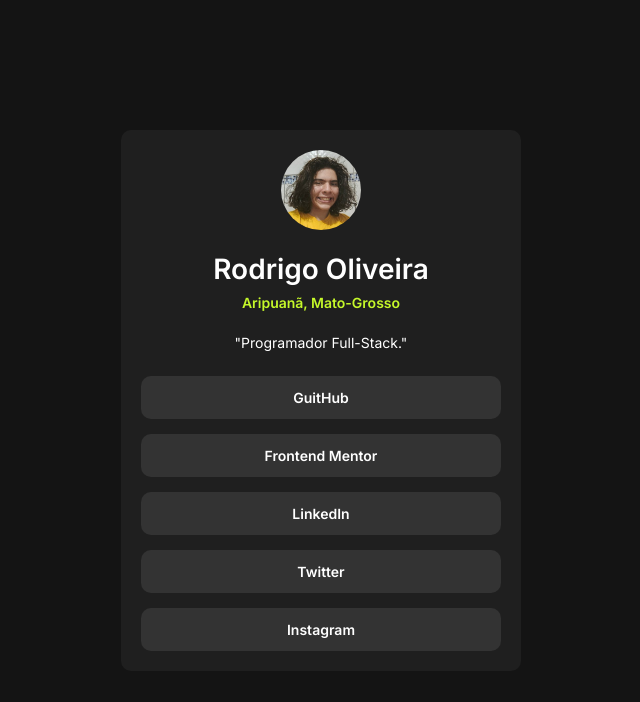
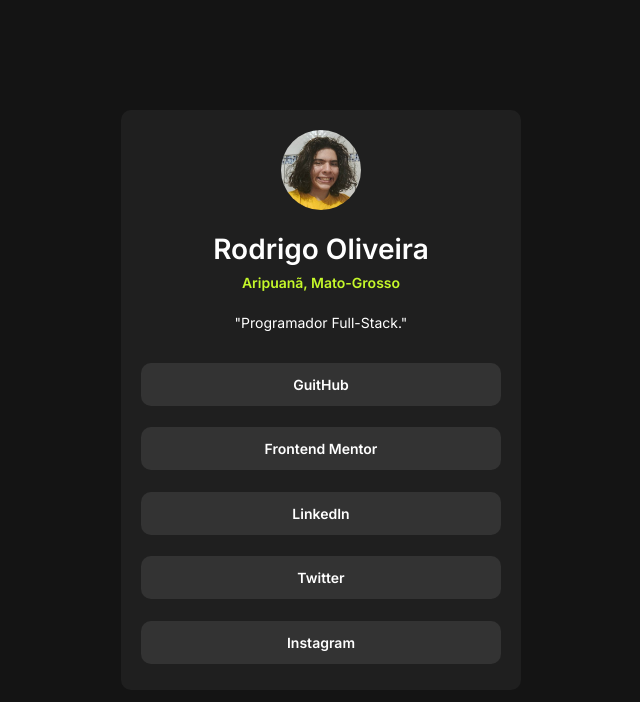
Before and after one commit to Rodrigo-Oliveira-de-Mattos/social-link-profile-frontend-mentor, a plain HTML site: page index.html in a window 1280 px wide. Shown: the whole page, without its empty margins (319-959 px from the left). Drawn offline with Linux system fonts and the light colour scheme.

Commit message:
corrigir responsividade

```diff
--- a/src/css/estilo.css
+++ b/src/css/estilo.css
@@ -11,19 +11,13 @@
     display: flex;
     flex-direction: column;
     align-items: center;
-    justify-content: center;
+    justify-content: space-evenly;
     width: 33rem;
     padding: 2rem;
     border-radius: 1rem;
     transition: 0.7s;
 }
 
-@media only screen and (min-width: 500px) {
-    .container{
-        transition: 1s;
-        width: 40rem;
-    }
-}
 
 .container .perfil{
     font-size: var(--texto-simples);
@@ -100,3 +94,22 @@
     background-color: var(--green);
     color: var(--dark-grey);
 }
+
+@media only screen and (min-width: 500px) {
+    .container{
+        transition: 1s;
+        width: 40rem;
+        height: 58rem;
+    }
+    .container .lista-links{
+        height: 100%;
+    }
+    .container .lista-links ul{
+        height: 100%;
+        justify-content: space-evenly;
+    }
+
+    .container .lista-links ul .links{
+
+    }
+}
```
